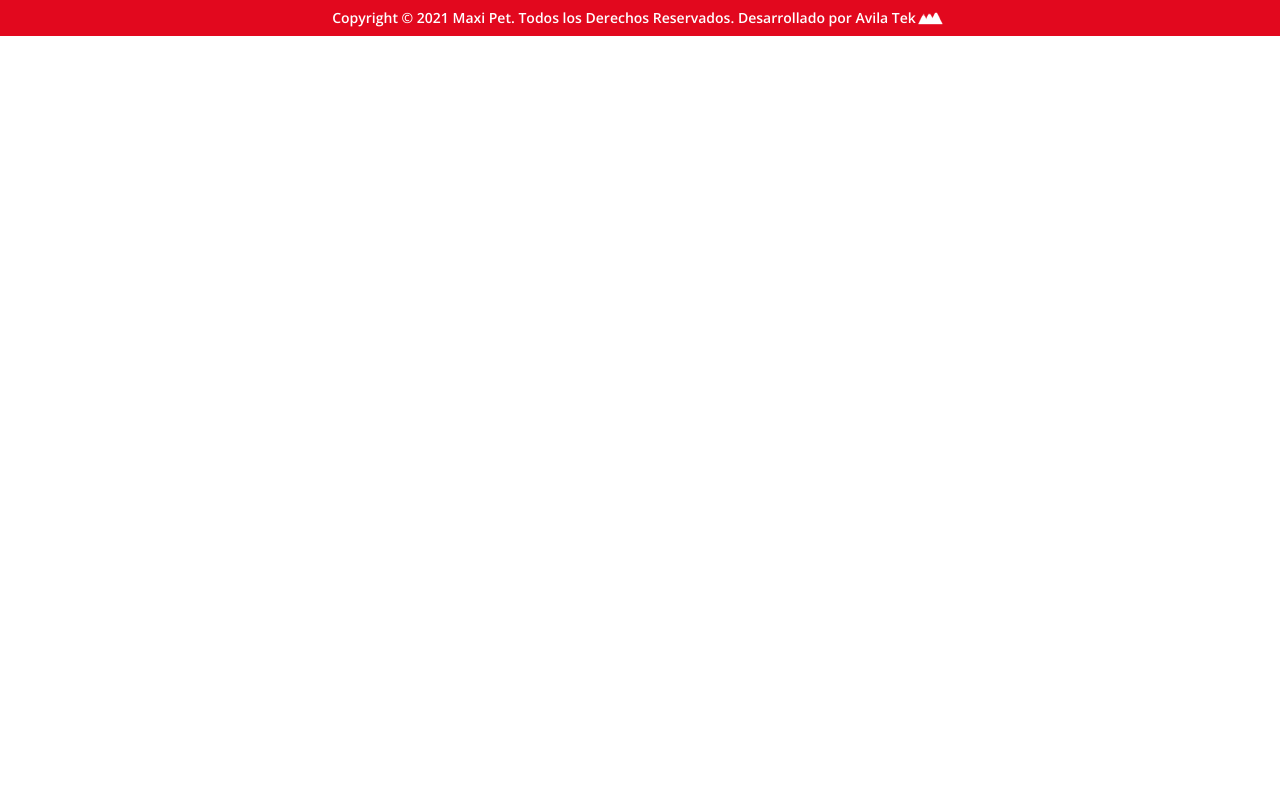
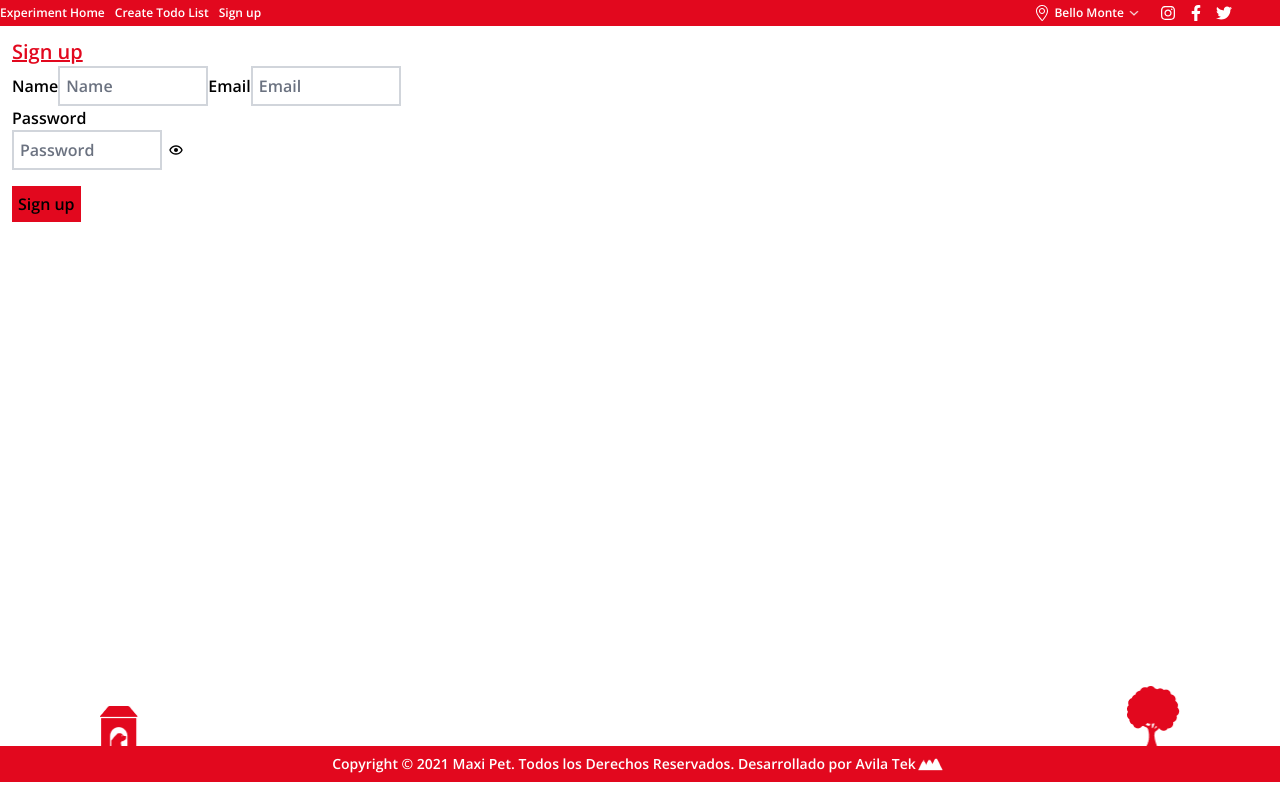
Before and after one commit to mbam132/storeHomePage, a Next.js app: page /sign-up in a window 1280 px wide. Before the commit this address had no page. Built offline with nearby package versions, Linux system fonts and the light colour scheme; no server answers.

Commit message:
Signup functionality

```diff
--- a/components/NavBar.tsx
+++ b/components/NavBar.tsx
@@ -8,12 +8,15 @@ import DownArrow from '../assets/icons/downArrow.png';
 function NavBar() {
   return (
     <nav className="w-screen bg-primary-300 fixed top-0	h-navbar flex flex-row">
-      <div>
-        <Link className="text-xs text-white mr-3" href="/experimenting">
+      <div className="flex items-center gap-x-2.5">
+        <Link className="text-xs text-white" href="/experimenting">
           Experiment Home
         </Link>
         <Link className="text-xs text-white" href="/create-todo">
           Create Todo List
+        </Link>
+        <Link className="text-xs text-white" href="/sign-up">
+          Sign up
         </Link>
       </div>
       <div className="flex items-center ml-auto mr-5 gap-1">
--- /dev/null
+++ b/components/PasswordInput.tsx
@@ -0,0 +1,40 @@
+import React, { useState } from 'react';
+import { BiHide, BiShow } from 'react-icons/bi';
+
+function PasswordInput({ label, value, setValue }) {
+  const [show, setShow] = useState(false);
+
+  const toggleShowingPassword = () => {
+    setShow((prev) => !prev);
+  };
+
+  return (
+    <div className=" border-none w-fit flex flex-col">
+      <label>{label}</label>
+      <div className="flex">
+        <input
+          name="password"
+          placeholder="Password"
+          type={show ? 'text' : 'password'}
+          value={value}
+          onChange={setValue}
+          autoComplete="off"
+          className="w-[150px] p-1.5 border-gray-300 border-2 focus:border-primary-300 focus:outline-none"
+        />
+        <button
+          className="flex items-center	pl-1.5"
+          onClick={toggleShowingPassword}
+          type="button"
+        >
+          {show ? (
+            <BiHide className="w-[16px] h-[16px]" />
+          ) : (
+            <BiShow className="w-[16px] h-[16px]" />
+          )}
+        </button>
+      </div>
+    </div>
+  );
+}
+
+export default PasswordInput;
--- /dev/null
+++ b/components/SignUp.tsx
@@ -0,0 +1,122 @@
+import React, { useState } from 'react';
+import { request } from 'graphql-request';
+import { GRAPHQL_REQUEST_URL } from '../utils/constants';
+import PasswordInput from './PasswordInput';
+
+function SignUp() {
+  const secondsToShowSuccessMessage = 30;
+
+  const [userCreated, setUserCreated] = useState(false);
+  const [errorMessage, setErrorMessage] = useState('');
+  const [inputValues, setInputValues] = useState({
+    name: '',
+    email: '',
+    password: '',
+  });
+
+  const handleInputValueChange = (event) => {
+    setInputValues((prev) => ({
+      ...prev,
+      [event.target.name]: event.target.value,
+    }));
+  };
+
+  const handleSubmit = async () => {
+    if (
+      inputValues.name === '' ||
+      inputValues.email === '' ||
+      inputValues.password === ''
+    ) {
+      setErrorMessage('All fields have to have a value');
+      return;
+    }
+
+    const mutationName = 'signUp';
+    const mutation = `
+      mutation {
+        ${mutationName}(email: "${inputValues.email}", password: "${inputValues.password}", name: "${inputValues.name}" )
+      {
+        ...on Error {
+          message
+        }
+        ...on MutationSignUpSuccess {
+          data{
+            email
+          }
+        }
+      }
+    }
+    `;
+
+    const requestResult: any = await request(GRAPHQL_REQUEST_URL, mutation);
+
+    const anErrorOcurred: boolean = !!requestResult[mutationName].message;
+
+    if (anErrorOcurred) {
+      setErrorMessage(requestResult[mutationName].message);
+      return;
+    }
+
+    if (requestResult[mutationName].data.email) {
+      setUserCreated(true);
+      setInputValues({ name: '', email: '', password: '' });
+
+      setTimeout(() => {
+        setUserCreated(false);
+      }, secondsToShowSuccessMessage * 1000);
+    }
+  };
+
+  if (userCreated) {
+    return (
+      <div className="p-3">
+        <h1 className="text-primary-300 text-xl">
+          The user was successfuly created
+        </h1>
+      </div>
+    );
+  }
+  return (
+    <div className="p-3">
+      <h1 className="underline text-primary-300 text-xl">Sign up</h1>
+
+      <label>Name</label>
+      <input
+        name="name"
+        value={inputValues.name}
+        onChange={handleInputValueChange}
+        placeholder="Name"
+        className="w-[150px] p-1.5 border-gray-300 border-2 focus:border-primary-300 focus:outline-none "
+      />
+
+      <label>Email</label>
+      <input
+        name="email"
+        value={inputValues.email}
+        onChange={handleInputValueChange}
+        placeholder="Email"
+        className="w-[150px] p-1.5 border-gray-300 border-2 focus:border-primary-300 focus:outline-none "
+      />
+
+      <PasswordInput
+        label="Password"
+        setValue={handleInputValueChange}
+        value={inputValues.password}
+      />
+
+      <button
+        onClick={handleSubmit}
+        className="mt-4 w-fit p-1.5 bg-primary-300"
+        type="button"
+      >
+        Sign up
+      </button>
+
+      {errorMessage !== '' && (
+        <p className="mt-1 text-sm text-primary-300">{errorMessage}</p>
+      )}
+    </div>
+  );
+}
+
+export default SignUp;
--- /dev/null
+++ b/pages/sign-up.tsx
@@ -0,0 +1,11 @@
+import React from 'react';
+import SignUp from '../components/SignUp';
+
+function SignUpPage() {
+  return (
+    <div className="mt-navbar mb-[40%]">
+      <SignUp />
+    </div>
+  );
+}
+export default SignUpPage;
--- a/styles.css
+++ b/styles.css
@@ -3,7 +3,6 @@
 @tailwind utilities;
 @tailwind variants;
 
-/* purgecss start ignore */
 html,
 body {
   font-family: 'Open Sans', sans-serif;
@@ -44,7 +43,7 @@ body::-webkit-scrollbar {
 }
 
 /* Remove these to get rid of the spinner */
-#nprogress .spinner {
+/* #nprogress .spinner {
   display: block;
   position: fixed;
   z-index: 1031;
@@ -64,7 +63,7 @@ body::-webkit-scrollbar {
 
   -webkit-animation: nprogress-spinner 400ms linear infinite;
   animation: nprogress-spinner 400ms linear infinite;
-}
+} */
 
 .nprogress-custom-parent {
   overflow: hidden;
@@ -76,7 +75,7 @@ body::-webkit-scrollbar {
   position: absolute;
 }
 
-@-webkit-keyframes nprogress-spinner {
+/* @-webkit-keyframes nprogress-spinner {
   0% {
     -webkit-transform: rotate(0deg);
   }
@@ -91,5 +90,12 @@ body::-webkit-scrollbar {
   100% {
     transform: rotate(360deg);
   }
+} */
+
+input[type='password']:focus {
+  box-shadow: none;
 }
-/* purgecss end ignore */
+
+input[type='text']:focus {
+  box-shadow: none;
+}
```
